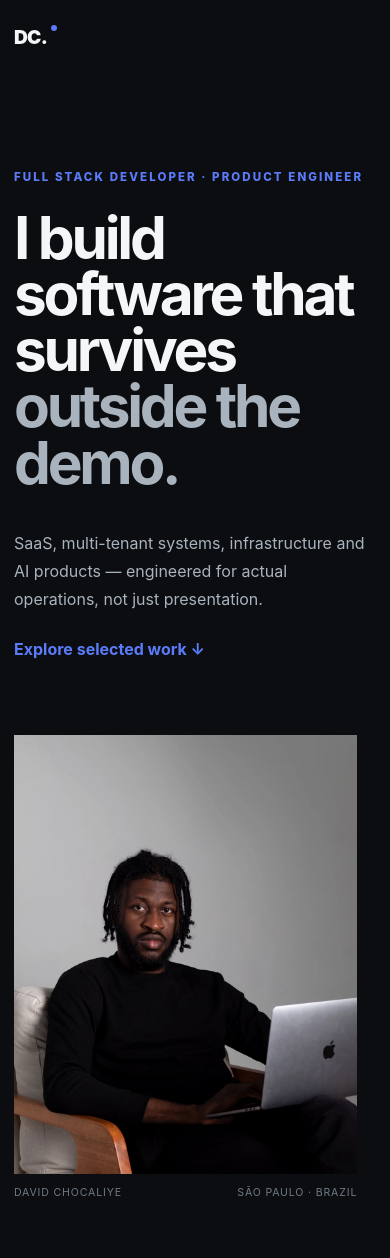
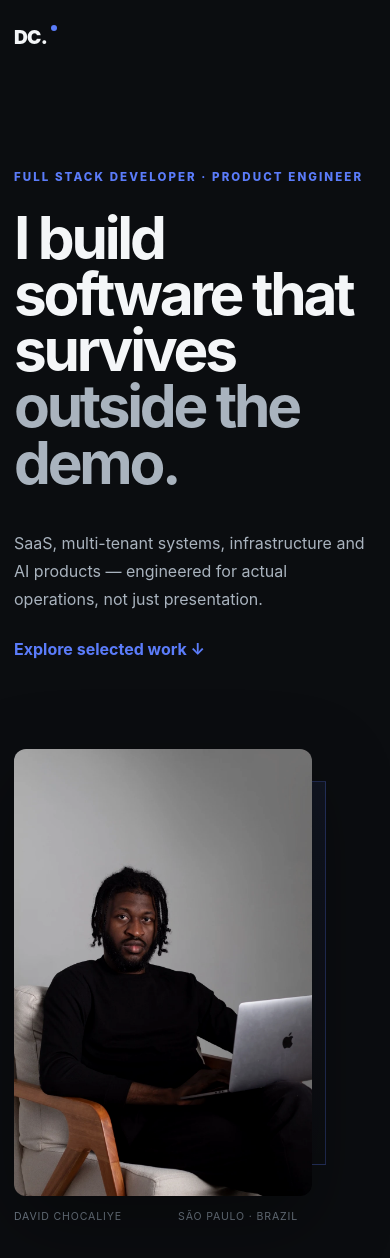
Before and after one commit to moxi-edtech/chocaliye-portfolio, a Next.js app: page / in a window 390 px wide. Shown: the top 1258 px of the page. Built offline with nearby package versions, Linux system fonts and the light colour scheme.

Commit message:
Refine hero portrait treatment

```diff
--- a/app/globals.css
+++ b/app/globals.css
@@ -79,21 +79,33 @@ a{color:inherit;text-decoration:none}
   display:flex;
   flex-direction:column;
   justify-content:center;
-  width:min(100%,430px);
+  width:min(100%,390px);
   justify-self:end;
+  position:relative;
+  padding:18px 18px 0 0;
+}
+.heroVisual::before{
+  content:"";
+  position:absolute;
+  inset:54px 0 66px 42px;
+  border:1px solid rgba(91,124,250,.28);
+  background:linear-gradient(180deg,rgba(91,124,250,.08),rgba(91,124,250,0));
+  z-index:-1;
 }
 .heroVisual img{
   width:100%;
-  height:min(56vh,540px);
+  height:auto;
+  aspect-ratio:2/3;
   object-fit:cover;
-  object-position:52% 32%;
-  border-radius:0;
+  object-position:center;
+  border-radius:14px;
   display:block;
-  filter:saturate(.92) contrast(1.03);
+  filter:saturate(.9) contrast(1.04) brightness(.94);
+  box-shadow:0 28px 80px rgba(0,0,0,.34);
 }
 .heroCaption{
   display:flex;justify-content:space-between;gap:20px;
-  padding-top:13px;color:var(--subtle);font-size:.72rem;
+  padding:16px 18px 0 0;color:var(--subtle);font-size:.72rem;
   text-transform:uppercase;letter-spacing:.08em
 }
 
@@ -241,7 +253,7 @@ a{color:inherit;text-decoration:none}
 @media(max-width:980px){
   .hero{grid-template-columns:1fr;gap:82px;padding:104px 0 132px}
   .heroStatement{max-width:820px}
-  .heroVisual{width:min(74vw,520px);justify-self:start}
+  .heroVisual{width:min(68vw,420px);justify-self:start}
   .heroBottom{max-width:620px}
   .projectGrid{grid-template-columns:1fr;gap:50px}
   .projectReverse .projectMeta,.projectReverse .projectCanvas{order:initial}
@@ -263,12 +275,22 @@ a{color:inherit;text-decoration:none}
   }
   .heroBottom{gap:26px;max-width:34rem}
   .heroBottom p{font-size:1rem;line-height:1.75}
-  .heroVisual{width:min(88vw,460px);justify-self:start}
+  .heroVisual{
+    width:min(80vw,360px);
+    justify-self:start;
+    padding:14px 14px 0 0;
+  }
+  .heroVisual::before{
+    inset:46px 0 58px 34px;
+  }
   .heroVisual img{
-    height:min(52vh,480px);
-    object-position:52% 28%;
+    width:100%;
+    height:auto;
+    aspect-ratio:2/3;
+    object-position:center;
+    border-radius:12px;
   }
-  .heroCaption{padding-top:12px;font-size:.66rem}
+  .heroCaption{padding:14px 14px 0 0;font-size:.66rem}
   .manifesto{grid-template-columns:1fr;gap:20px;min-height:auto;padding:100px 0}
   .workIntro{padding:95px 0 65px}
   .projectStory{min-height:auto;padding:90px 0}
```
